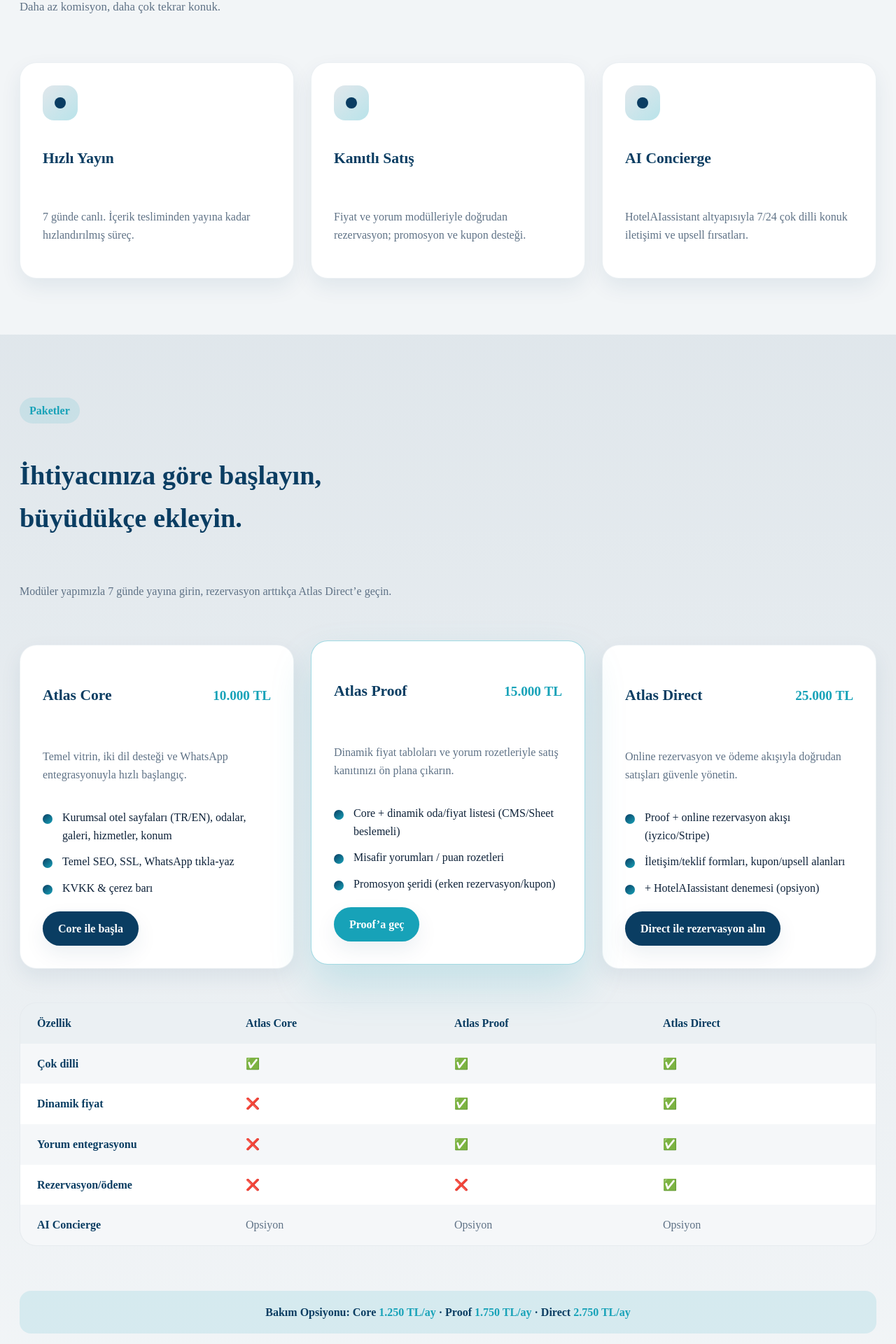
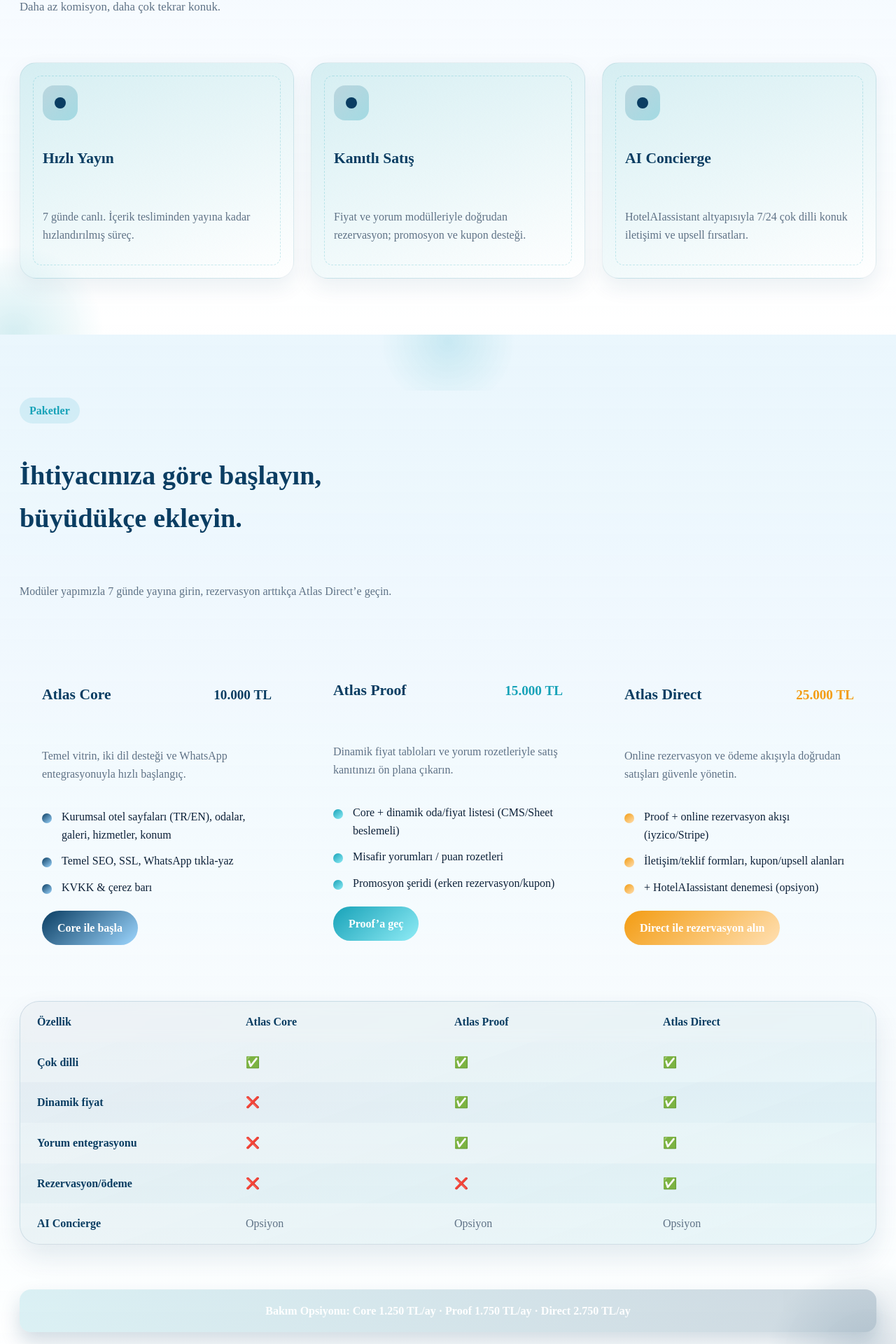
Before and after one commit to weliakcay/atlas-otel-tech, a Next.js app: page / in a window 1280 px wide. Shown: the part 1780-3700 px from the top of the page at 70% size. Built offline with nearby package versions, Linux system fonts and the light colour scheme.

Commit message:
Refresh package styling and add pastel accents across sections

```diff
--- a/src/components/Pricing.module.css
+++ b/src/components/Pricing.module.css
@@ -1,9 +1,37 @@
 .section {
+  position: relative;
   padding: 90px 28px;
-  background: linear-gradient(180deg, rgba(10, 61, 98, 0.08), rgba(242, 245, 247, 0.6));
+  background: linear-gradient(180deg, rgba(231, 246, 255, 0.75), rgba(255, 255, 255, 0.95));
+  overflow: hidden;
+}
+
+.section::before {
+  content: "";
+  position: absolute;
+  top: -60px;
+  left: 50%;
+  width: 240px;
+  height: 140px;
+  background: radial-gradient(circle, rgba(23, 162, 184, 0.2), transparent 70%);
+  transform: translateX(-50%);
+  pointer-events: none;
+  opacity: 0.8;
+}
+
+.section::after {
+  content: "";
+  position: absolute;
+  bottom: -100px;
+  right: -120px;
+  width: 320px;
+  height: 320px;
+  background: radial-gradient(circle, rgba(10, 61, 98, 0.18), transparent 65%);
+  pointer-events: none;
 }
 
 .inner {
+  position: relative;
+  z-index: 1;
   max-width: var(--section-max-width);
   margin: 0 auto;
   display: flex;
@@ -47,25 +75,55 @@
 }
 
 .card {
-  background: var(--color-surface);
-  border-radius: var(--radius-lg);
+  position: relative;
+  background:
+    linear-gradient(150deg, rgba(var(--card-accent-rgb, 10 61 98), 0.12), rgba(var(--card-accent-rgb, 10 61 98), 0.03) 75%),
+    var(--color-surface);
+  border-radius: calc(var(--radius-lg) + 4px);
   padding: 32px;
-  border: 1px solid rgba(10, 61, 98, 0.08);
-  box-shadow: var(--shadow-soft);
+  border: 1px solid rgba(var(--card-accent-rgb, 10 61 98), 0.35);
+  box-shadow: 0 24px 52px rgba(var(--card-accent-rgb, 10 61 98), 0.16);
   display: flex;
   flex-direction: column;
   gap: 20px;
   transition: transform var(--transition-base), box-shadow var(--transition-base);
+  overflow: hidden;
+}
+
+.card::before {
+  content: "";
+  position: absolute;
+  top: -120px;
+  right: -90px;
+  width: 260px;
+  height: 260px;
+  background: radial-gradient(circle, rgba(var(--card-accent-rgb, 10 61 98), 0.22), transparent 65%);
+  pointer-events: none;
+  transform: rotate(8deg);
+}
+
+.card::after {
+  content: "";
+  position: absolute;
+  inset: 18px;
+  border-radius: var(--radius-lg);
+  border: 1px dashed rgba(var(--card-accent-rgb, 10 61 98), 0.18);
+  pointer-events: none;
+}
+
+.card > * {
+  position: relative;
+  z-index: 1;
 }
 
 .card:hover {
   transform: translateY(-8px);
-  box-shadow: var(--shadow-hover);
+  box-shadow: 0 30px 68px rgba(var(--card-accent-rgb, 10 61 98), 0.22);
 }
 
 .highlighted {
-  border-color: rgba(23, 162, 184, 0.4);
-  box-shadow: 0 30px 60px rgba(23, 162, 184, 0.18);
+  border-color: rgba(var(--card-accent-rgb, 10 61 98), 0.55);
+  box-shadow: 0 38px 80px rgba(var(--card-accent-rgb, 10 61 98), 0.28);
   transform: translateY(-6px);
 }
 
@@ -85,7 +143,7 @@
 .price {
   font-family: var(--font-heading);
   font-size: 1.2rem;
-  color: var(--color-accent);
+  color: var(--card-accent, var(--color-accent));
   font-weight: 700;
 }
 
@@ -113,37 +171,35 @@
   width: 14px;
   height: 14px;
   border-radius: 50%;
-  background: linear-gradient(140deg, var(--color-primary), var(--color-accent));
+  background: linear-gradient(140deg, var(--card-accent, var(--color-primary)), var(--card-accent-soft, var(--color-accent)));
+  box-shadow: 0 0 12px rgba(var(--card-accent-rgb, 10 61 98), 0.24);
 }
 
 .cta {
   margin-top: auto;
   align-self: flex-start;
   border-radius: 999px;
-  background: var(--color-primary);
+  background: linear-gradient(140deg, var(--card-accent, var(--color-primary)), var(--card-accent-soft, var(--color-accent)));
   color: #fff;
   padding: 12px 22px;
   font-weight: 600;
-  box-shadow: var(--shadow-soft);
+  box-shadow: 0 14px 32px rgba(var(--card-accent-rgb, 10 61 98), 0.28);
   transition: transform var(--transition-base), box-shadow var(--transition-base),
     background-color var(--transition-base);
-}
-
-.highlighted .cta {
-  background: var(--color-accent);
 }
 
 .cta:hover,
 .cta:focus-visible {
   transform: translateY(-2px);
-  box-shadow: var(--shadow-hover);
+  box-shadow: 0 18px 38px rgba(var(--card-accent-rgb, 10 61 98), 0.32);
 }
 
 .matrix {
-  background: var(--color-surface);
-  border-radius: var(--radius-lg);
+  background: linear-gradient(160deg, rgba(10, 61, 98, 0.08), rgba(23, 162, 184, 0.12));
+  border-radius: calc(var(--radius-lg) + 4px);
   border: 1px solid rgba(10, 61, 98, 0.1);
   overflow: hidden;
+  box-shadow: 0 18px 38px rgba(10, 61, 98, 0.1);
 }
 
 .matrixHeader,
@@ -155,13 +211,14 @@
 }
 
 .matrixHeader {
-  background: rgba(10, 61, 98, 0.08);
+  background: rgba(255, 255, 255, 0.3);
   font-weight: 600;
   color: var(--color-primary);
+  backdrop-filter: blur(8px);
 }
 
 .matrixRow:nth-of-type(even) {
-  background: rgba(10, 61, 98, 0.04);
+  background: rgba(255, 255, 255, 0.24);
 }
 
 .matrixRow span {
@@ -176,15 +233,16 @@
 
 .maintenance {
   text-align: center;
-  background: rgba(23, 162, 184, 0.12);
-  color: var(--color-primary);
+  background: linear-gradient(90deg, rgba(23, 162, 184, 0.15), rgba(10, 61, 98, 0.2));
+  color: #fff;
   padding: 18px;
   border-radius: var(--radius-md);
   font-weight: 600;
+  box-shadow: 0 14px 28px rgba(10, 61, 98, 0.18);
 }
 
 .maintenance strong {
-  color: var(--color-accent);
+  color: #fff;
 }
 
 @media (max-width: 960px) {
--- a/src/components/Pricing.tsx
+++ b/src/components/Pricing.tsx
@@ -1,5 +1,45 @@
 import Script from "next/script";
+import { type CSSProperties } from "react";
 import styles from "./Pricing.module.css";
+
+function hexToRgbChannels(color: string): string | null {
+  if (!color) {
+    return null;
+  }
+  let normalized = color.trim();
+  if (normalized.startsWith("#")) {
+    normalized = normalized.slice(1);
+  }
+  if (normalized.length === 3) {
+    normalized = normalized
+      .split("")
+      .map((char) => char + char)
+      .join("");
+  }
+  if (normalized.length !== 6) {
+    return null;
+  }
+  const value = Number.parseInt(normalized, 16);
+  if (Number.isNaN(value)) {
+    return null;
+  }
+  const r = (value >> 16) & 255;
+  const g = (value >> 8) & 255;
+  const b = value & 255;
+  return `${r} ${g} ${b}`;
+}
+
+function createAccentStyle(accent: string, soft: string): CSSProperties {
+  const accentRgb = hexToRgbChannels(accent);
+  const style: Record<string, string> = {
+    "--card-accent": accent,
+    "--card-accent-soft": soft,
+  };
+  if (accentRgb) {
+    style["--card-accent-rgb"] = accentRgb;
+  }
+  return style as CSSProperties;
+}
 
 const PACKAGES = [
   {
@@ -14,6 +54,8 @@
       "Temel SEO, SSL, WhatsApp tıkla-yaz",
       "KVKK & çerez barı",
     ],
+    accentColor: "#0A3D62",
+    accentSoft: "#9ed7ff",
   },
   {
     id: "proof",
@@ -28,6 +70,8 @@
       "Promosyon şeridi (erken rezervasyon/kupon)",
     ],
     highlighted: true,
+    accentColor: "#17A2B8",
+    accentSoft: "#90ecf6",
   },
   {
     id: "direct",
@@ -41,6 +85,8 @@
       "İletişim/teklif formları, kupon/upsell alanları",
       "+ HotelAIassistant denemesi (opsiyon)",
     ],
+    accentColor: "#F39C12",
+    accentSoft: "#ffe0b3",
   },
 ];
 
@@ -87,6 +133,7 @@
               key={pkg.id}
               id={pkg.id}
               className={`${styles.card} ${pkg.highlighted ? styles.highlighted : ""}`}
+              style={createAccentStyle(pkg.accentColor, pkg.accentSoft)}
             >
               <div className={styles.cardHeader}>
                 <h3>{pkg.name}</h3>
--- a/src/components/TemplatesGallery.module.css
+++ b/src/components/TemplatesGallery.module.css
@@ -1,5 +1,32 @@
 .section {
+  position: relative;
   padding: 90px 28px;
+  background: linear-gradient(180deg, rgba(255, 255, 255, 0.92), rgba(241, 249, 254, 0.78));
+  overflow: hidden;
+}
+
+.section::before {
+  content: "";
+  position: absolute;
+  top: 0;
+  left: 50%;
+  width: 200px;
+  height: 8px;
+  background: linear-gradient(90deg, rgba(26, 188, 156, 0.5), rgba(10, 61, 98, 0.35));
+  border-radius: 999px;
+  transform: translate(-50%, -50%);
+  opacity: 0.65;
+}
+
+.section::after {
+  content: "";
+  position: absolute;
+  bottom: -180px;
+  right: -100px;
+  width: 300px;
+  height: 300px;
+  background: radial-gradient(circle, rgba(26, 188, 156, 0.16), transparent 65%);
+  pointer-events: none;
 }
 
 .inner {
--- a/src/components/Timeline.module.css
+++ b/src/components/Timeline.module.css
@@ -1,6 +1,32 @@
 .section {
+  position: relative;
   padding: 90px 28px;
-  background: linear-gradient(180deg, rgba(10, 61, 98, 0.08), rgba(242, 245, 247, 0.8));
+  background: linear-gradient(180deg, rgba(233, 246, 255, 0.85), rgba(242, 245, 247, 0.85));
+  overflow: hidden;
+}
+
+.section::before {
+  content: "";
+  position: absolute;
+  top: -70px;
+  right: 50%;
+  width: 200px;
+  height: 12px;
+  background: linear-gradient(90deg, rgba(23, 162, 184, 0.5), rgba(10, 61, 98, 0.35));
+  border-radius: 999px;
+  transform: translateX(50%);
+  opacity: 0.5;
+}
+
+.section::after {
+  content: "";
+  position: absolute;
+  bottom: -140px;
+  right: -120px;
+  width: 280px;
+  height: 280px;
+  background: radial-gradient(circle, rgba(10, 61, 98, 0.2), transparent 65%);
+  pointer-events: none;
 }
 
 .inner {
@@ -47,13 +73,26 @@
 }
 
 .item {
-  background: var(--color-surface);
+  position: relative;
+  background:
+    linear-gradient(160deg, rgba(10, 61, 98, 0.13), rgba(255, 255, 255, 0.92)),
+    var(--color-surface);
   border-radius: var(--radius-lg);
   border: 1px solid rgba(10, 61, 98, 0.1);
   box-shadow: var(--shadow-soft);
   display: flex;
   gap: 18px;
   padding: 24px;
+  overflow: hidden;
+}
+
+.item::after {
+  content: "";
+  position: absolute;
+  inset: 18px;
+  border-radius: calc(var(--radius-lg) - 10px);
+  border: 1px dashed rgba(23, 162, 184, 0.18);
+  pointer-events: none;
 }
 
 .day {
--- a/src/components/ValueProps.module.css
+++ b/src/components/ValueProps.module.css
@@ -1,5 +1,32 @@
 .section {
+  position: relative;
   padding: 80px 28px;
+  background: linear-gradient(180deg, rgba(240, 249, 255, 0.85), rgba(255, 255, 255, 0.96));
+  overflow: hidden;
+}
+
+.section::before {
+  content: "";
+  position: absolute;
+  top: -60px;
+  left: 50%;
+  width: 180px;
+  height: 12px;
+  background: linear-gradient(90deg, rgba(23, 162, 184, 0.55), rgba(10, 61, 98, 0.4));
+  border-radius: 999px;
+  transform: translateX(-50%);
+  opacity: 0.5;
+}
+
+.section::after {
+  content: "";
+  position: absolute;
+  bottom: -140px;
+  left: -120px;
+  width: 280px;
+  height: 280px;
+  background: radial-gradient(circle, rgba(23, 162, 184, 0.18), transparent 65%);
+  pointer-events: none;
 }
 
 .inner {
@@ -47,7 +74,10 @@
 }
 
 .card {
-  background: var(--color-surface);
+  position: relative;
+  background:
+    linear-gradient(160deg, rgba(23, 162, 184, 0.18), rgba(255, 255, 255, 0.9)),
+    var(--color-surface);
   border-radius: var(--radius-lg);
   padding: 32px;
   display: flex;
@@ -56,6 +86,16 @@
   box-shadow: var(--shadow-soft);
   border: 1px solid rgba(10, 61, 98, 0.08);
   transition: transform var(--transition-base), box-shadow var(--transition-base);
+  overflow: hidden;
+}
+
+.card::after {
+  content: "";
+  position: absolute;
+  inset: 18px;
+  border-radius: calc(var(--radius-lg) - 12px);
+  border: 1px dashed rgba(23, 162, 184, 0.22);
+  pointer-events: none;
 }
 
 .card:hover {
@@ -67,7 +107,7 @@
   width: 50px;
   height: 50px;
   border-radius: 16px;
-  background: linear-gradient(140deg, rgba(10, 61, 98, 0.12), rgba(23, 162, 184, 0.3));
+  background: linear-gradient(140deg, rgba(10, 61, 98, 0.15), rgba(23, 162, 184, 0.3));
   display: grid;
   place-items: center;
 }
```
Also changed, not shown: src/components/AiReadinessCheck.module.css (+46 -6 lines), src/components/AiReadinessCheck.tsx (+8 -8 lines), src/components/ResourcesPreview.module.css (+39 -2 lines).
